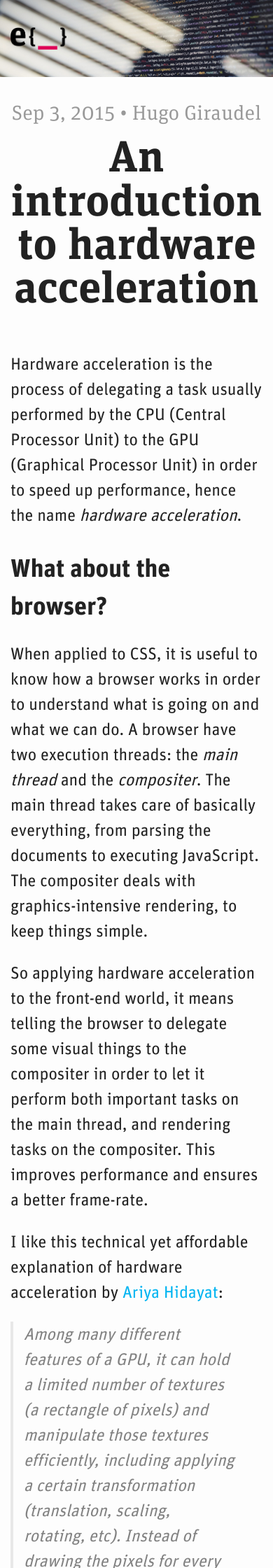
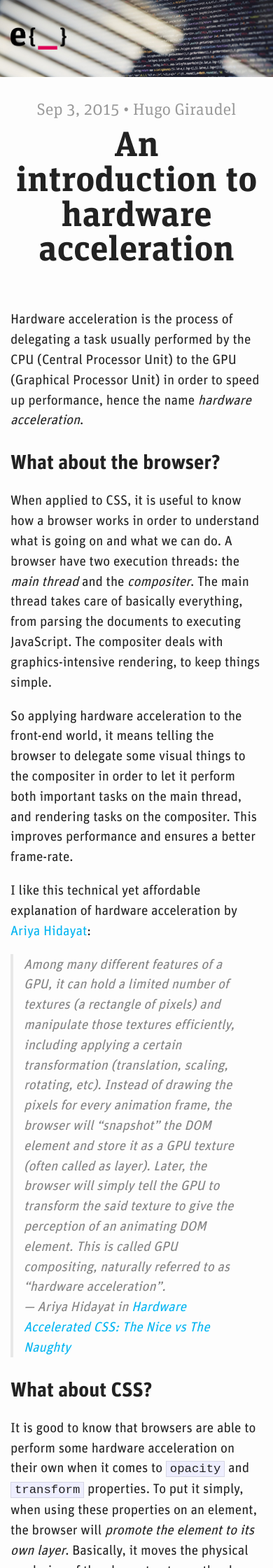
Before and after one commit to edenspiekermann/espi-devblog, a Jekyll site: the page built from _posts/2015-09-03-hardware-acceleration-introduction.md, in a window 390 px wide. Shown: the top 2240 px of the page at 70% size. Built offline with Jekyll 4.4.1, drawn with Linux system fonts in a browser that asks for light colours.

Commit message:
mobile size sanity check for articles.

```diff
--- a/_sass/pages/_article.scss
+++ b/_sass/pages/_article.scss
@@ -1,3 +1,11 @@
+.article {
+  font-size: 80%;
+
+  @media only screen and (min-width: 600px) {
+    font-size: 100%;
+  }
+}
+
 .article__header {
   text-align: center;
   font-family: 'ESPI Slab';
```
